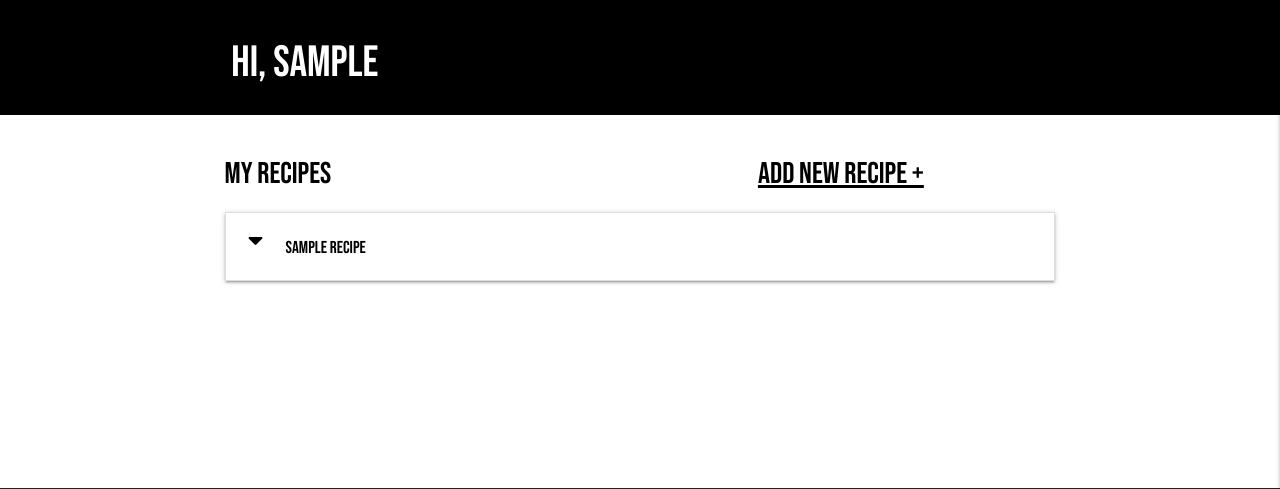
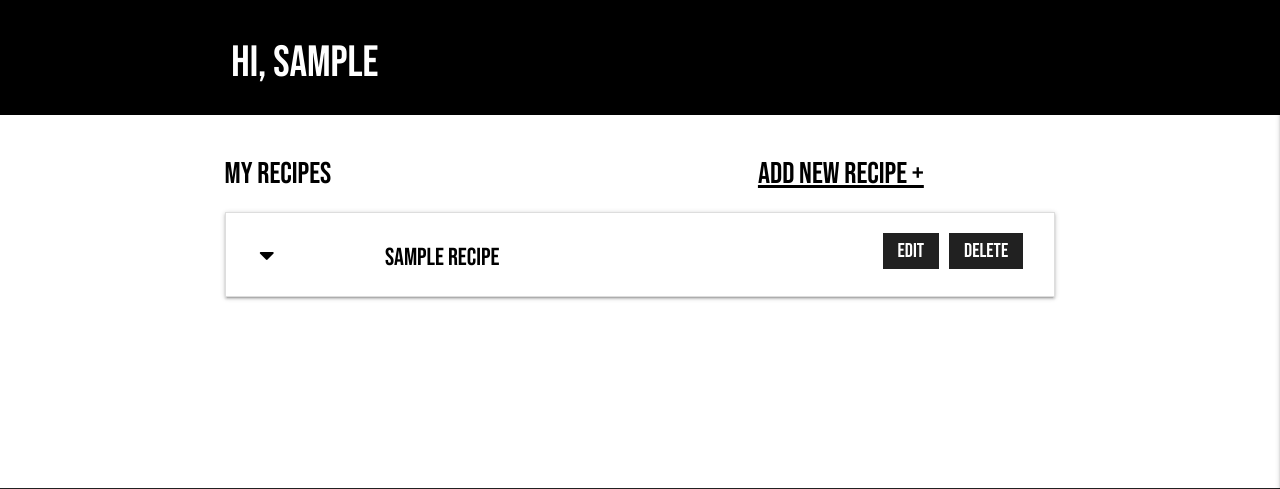
Before and after one commit to juanstelling/MS3_breaktasty, a Flask app: page /profile/1 in a window 1280 px wide. Shown: the part 91-580 px from the top of the page. Run offline with Flask 2, Linux system fonts and the light colour scheme; the visitor is signed in with stand-in values (Sample User, id 1); a database or web service that is not in the repository returns one stand-in record (values such as "Sample title"); some libraries are stand-ins or nearby versions.

Commit message:
Add recipe edit and delete buttons

```diff
--- a/static/css/style.css
+++ b/static/css/style.css
@@ -27,18 +27,7 @@ p {
     font-family: 'Raleway', sans-serif;
 }
 
-.social-icons {
-    margin-left: 15px;
-    font-size: 18px;
-}
-
-.flashes h4 {
-    background-color: #000;
-    color: #fff;
-    line-height: 2;
-}
-
-/*------------------------------------- Special Lines/ buttons/ rows */
+/*------------------------------------- Special Lines / rows */
 
 .blackline {
     width: 70%;
@@ -51,23 +40,50 @@ p {
     padding-left: 15px;
 }
 
+#black-row {
+    color: #fff;
+    background-color: #000;
+    padding: 10px;
+}
+
+/*-------------------------------------Icons */
+
+.fa-caret-down {
+    margin-top: 15px;
+
+}
+
+.social-icons {
+    margin-left: 15px;
+    font-size: 18px;
+}
+
+/*------------------------------------- Buttons */
+
 .custom-btn {
     font-family:  'Bebas Neue', cursive;
     font-size: 20px;
     border: 5px;
     color: #fff;
-    background-color: #171717;
+    background-color: #212121;
 }
 
 .custom-btn:hover {
-    color: #fff;
     background-color: #000;
 }
 
-#black-row {
+.small-btn {
+    font-family:  'Bebas Neue', cursive;
+    font-size: 20px;
+    padding: 3px 15px;
+    margin: 5px;
+    border: 5px;
     color: #fff;
+    background-color: #212121;
+}
+
+.small-btn:hover {
     background-color: #000;
-    padding: 10px;
 }
 
 /*------------------------------------- CTA's */
@@ -91,6 +107,14 @@ p {
 
 #black-cta:hover {
     color: #585858;
+}
+
+/*------------------------------------- Lost one  */
+
+.flashes h4 {
+    background-color: #000;
+    color: #fff;
+    line-height: 2;
 }
 
 /*------------------------------------- Heading */
@@ -179,12 +203,6 @@ nav ul a {
     font-size: 17px;
 }
 
-/*------------------------------------- Forms */
-
-.range-field {
-    margin-top: 65px;
-}
-
 
 /*------------------------------------- Add recipes  */
 /* from: https://stackoverflow.com/questions/40534973/changing-the-color-of-the-range-slider-in-materializecss  */
--- a/templates/profile.html
+++ b/templates/profile.html
@@ -22,8 +22,17 @@
                 {% for recipe in user_recipes %}
                 <li>
                     <div class="collapsible-header">
-                        <i class="fas fa-caret-down"></i>
-                        <h6>{{ recipe.recipe_name }}</h6>
+                        <div class="col s2">
+                            <i class="fas fa-caret-down"></i>
+
+                        </div>
+                        <div class="col s5">
+                            <h5>{{ recipe.recipe_name }}</h5>
+                        </div>
+                        <div class="col s5">
+                            <a href="" class="small-btn right">Delete</a>
+                            <a href="" class="small-btn right">Edit</a>
+                        </div>
                     </div>
                     <div class="collapsible-body">
                         <h6>category: {{ recipe.category_name }}</h6>
```
